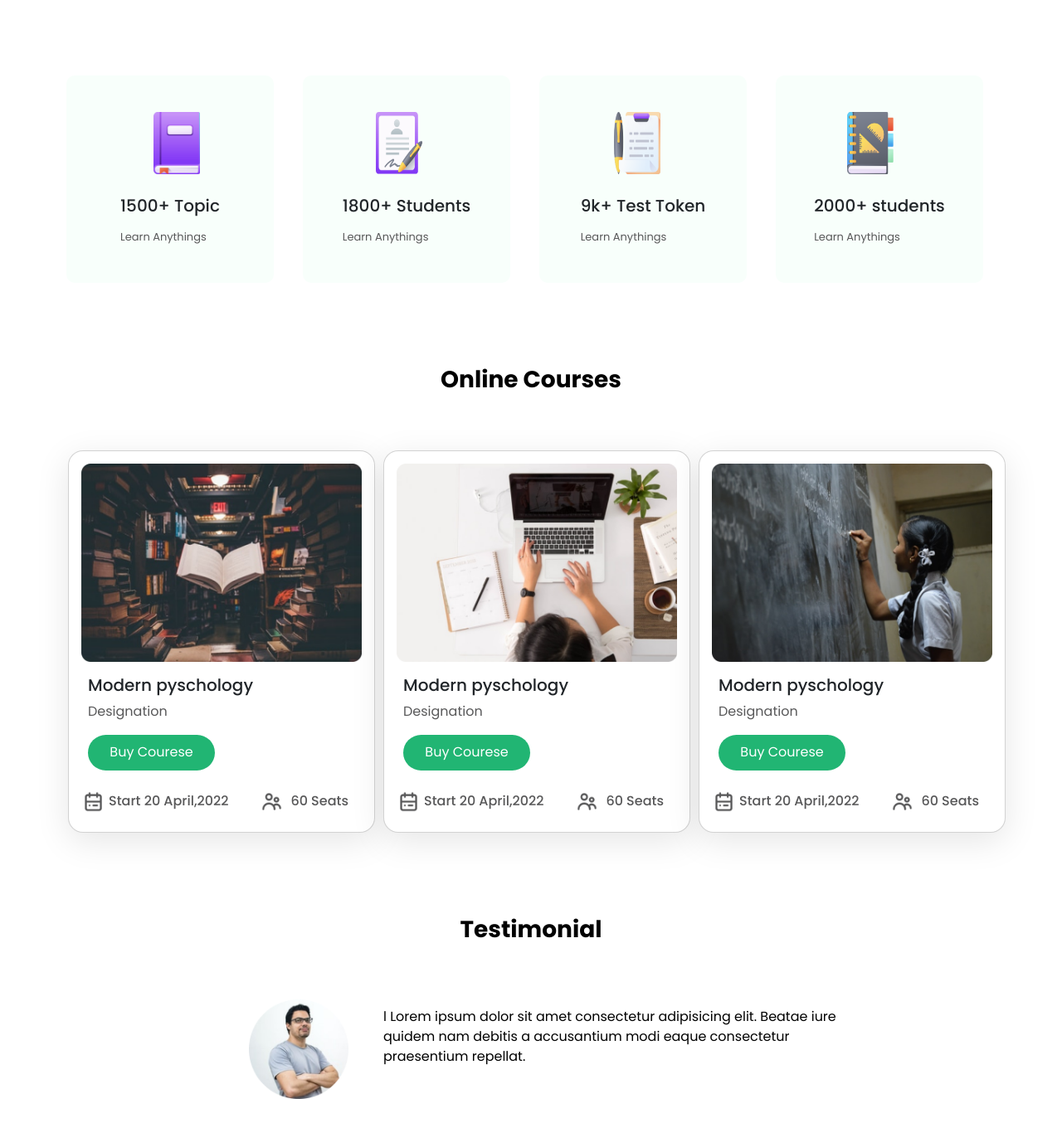
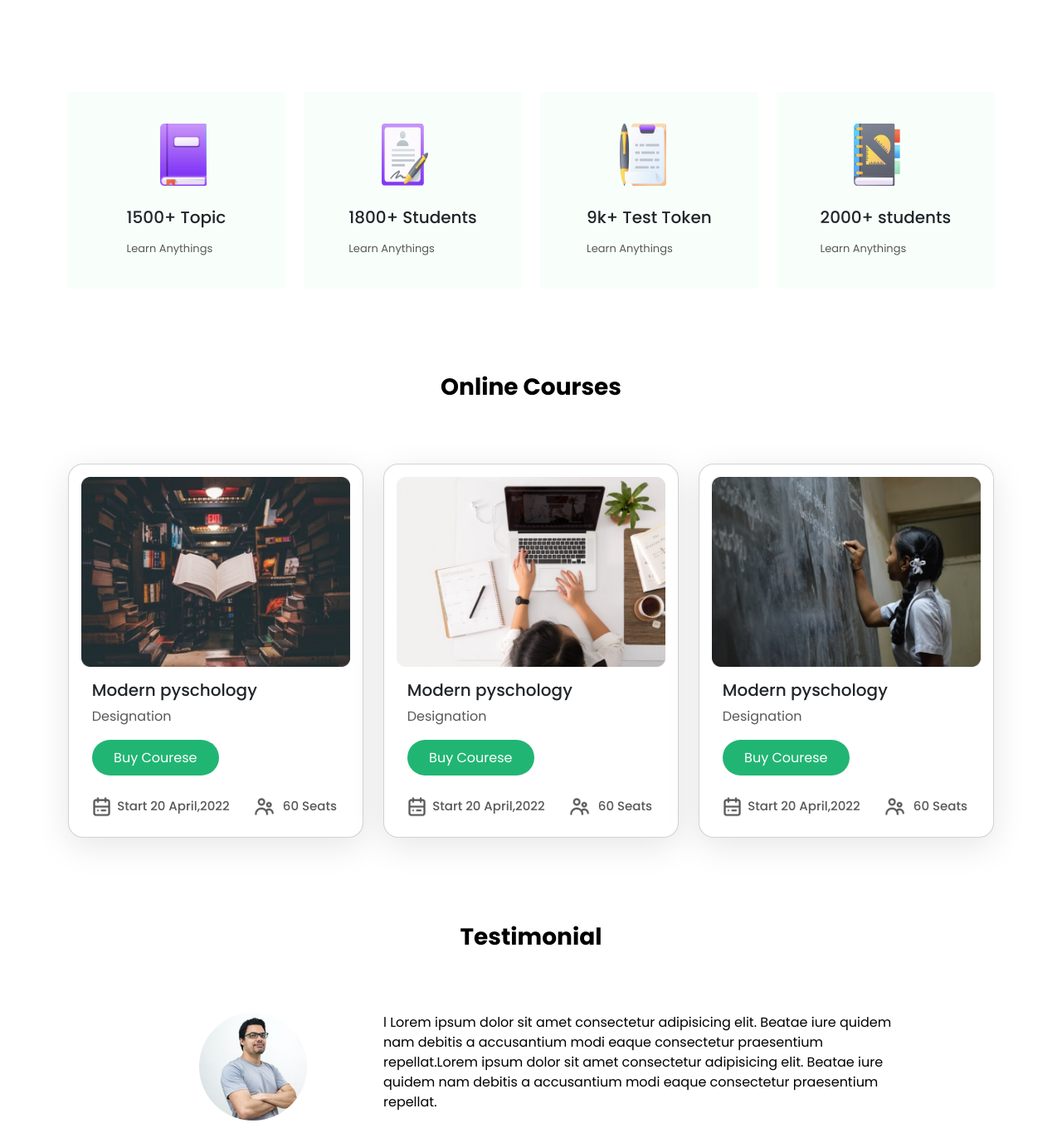
Before and after one commit to saif0101/e-school, a plain HTML site: page index.html in a window 1280 px wide. Shown: the part 578-1932 px from the top of the page at 83% size. Drawn offline with nearby package versions, Linux system fonts and the light colour scheme.

Commit message:
complete

```diff
--- a/css/style.css
+++ b/css/style.css
@@ -3,7 +3,7 @@ body{
     font-family: 'Poppins', sans-serif;
 }
 .container{
-  margin-bottom:100px ;
+  margin-bottom:8% ;
 }
 .navbar{
     margin-left: 50px;
@@ -63,12 +63,9 @@ border: none;
   transform: scale(1.1);
 }
 .top-text{
-
-   /* position:absolute; */
-   width: 380px;
-   margin-top: 160px;
-   margin-left: 70px;
-   font-style: normal;
+   width: 80%;
+   margin-top: 20%;
+   margin-left: 10%;
 
 }
 .top-text > h1{
@@ -78,13 +75,13 @@ border: none;
 }
 /* popup card */
 .icon-box-1{
-  width: 250px;
-  height: 250px;
-  border-radius: 10px;
-  margin-top: 25px;
-  margin-right:25px ;
-  margin-left: 10px;
-  /* margin-bottom: 20px; */
+  width: 23%;
+  height: 28%;
+  border-radius: 1%;
+  margin-top: 1%;
+  margin-right:1% ;
+  margin-left: 1%;
+  padding: 2%;
   border: none;
   background-color:  #F8FFFB;
   transition: all .1s;
@@ -106,19 +103,19 @@ border: none;
 /* online course part */
 .card{
   padding: 15px;
-  width: 370px;
-  height: 483px;
+  width: 100%;
+  height: 49%;
   background: #FFFFFF;
   box-shadow: 0px 10px 40px rgba(0, 0, 0, 0.1);
   border-radius: 18px;
 
 }
 .card-body{
-  margin-left:-8px ;
+  margin-left:-1% ;
 }
 .middle-text{
   text-align: center;
-  padding-bottom: 60px;
+  padding-bottom: 6%;
   font-weight: 700;
   color:#000000;
 
@@ -134,8 +131,8 @@ border: none;
   border: none;
   color: #585859;
   font-weight: 500;
-  font-size: 16px;
-  margin-left: -15px;
+  font-size: 15px;
+  margin-left: -1.5%;
 
 }
 .card-footer img{
@@ -146,15 +143,15 @@ border: none;
 }
 /* testiomnial part */
 .man-img{
-  width: 120px;
-  height: 120px;
-  margin-left: 200px;
+  width: 130px;
+  height: 130px;
+  margin-left: 25%;
 }
 .testi-text{
   font-weight: 400;
   color: #000000;
-  width: 580px;
-  height: 90px;
+  width: 58%;
+  height: 9%;
 }
 /* footer part */
 .footer-part{
--- a/index.html
+++ b/index.html
@@ -21,7 +21,7 @@
             <nav class="navbar navbar-expand-lg bg-transparent">
                 <div class="container-fluid">
                   <a class="navbar-brand" href="#">
-                      <img class="w-25" src="images/e-school-resources-master/ICON/Logo.png" alt="">
+                      <img class="w-50" src="images/e-school-resources-master/ICON/Logo.png" alt="">
                     </a>
                   <button class="navbar-toggler" type="button" data-bs-toggle="collapse" data-bs-target="#navbarNav" aria-controls="navbarNav" aria-expanded="false" aria-label="Toggle navigation">
                     <span class="navbar-toggler-icon"></span>
@@ -179,8 +179,7 @@
               <img class="man-img" src="images/e-school-resources-master/Photos/Man.png" alt="">
             </div>
             <div class="col-md-8 d-flex justify-content-center  align-items-center testi-text ">l
-              Lorem ipsum dolor sit amet consectetur adipisicing elit. Beatae iure quidem nam debitis a accusantium modi eaque consectetur praesentium repellat.
-
+              Lorem ipsum dolor sit amet consectetur adipisicing elit. Beatae iure quidem nam debitis a accusantium modi eaque consectetur praesentium repellat.Lorem ipsum dolor sit amet consectetur adipisicing elit. Beatae iure quidem nam debitis a accusantium modi eaque consectetur praesentium repellat.
             </div>
           </div>
 
```
